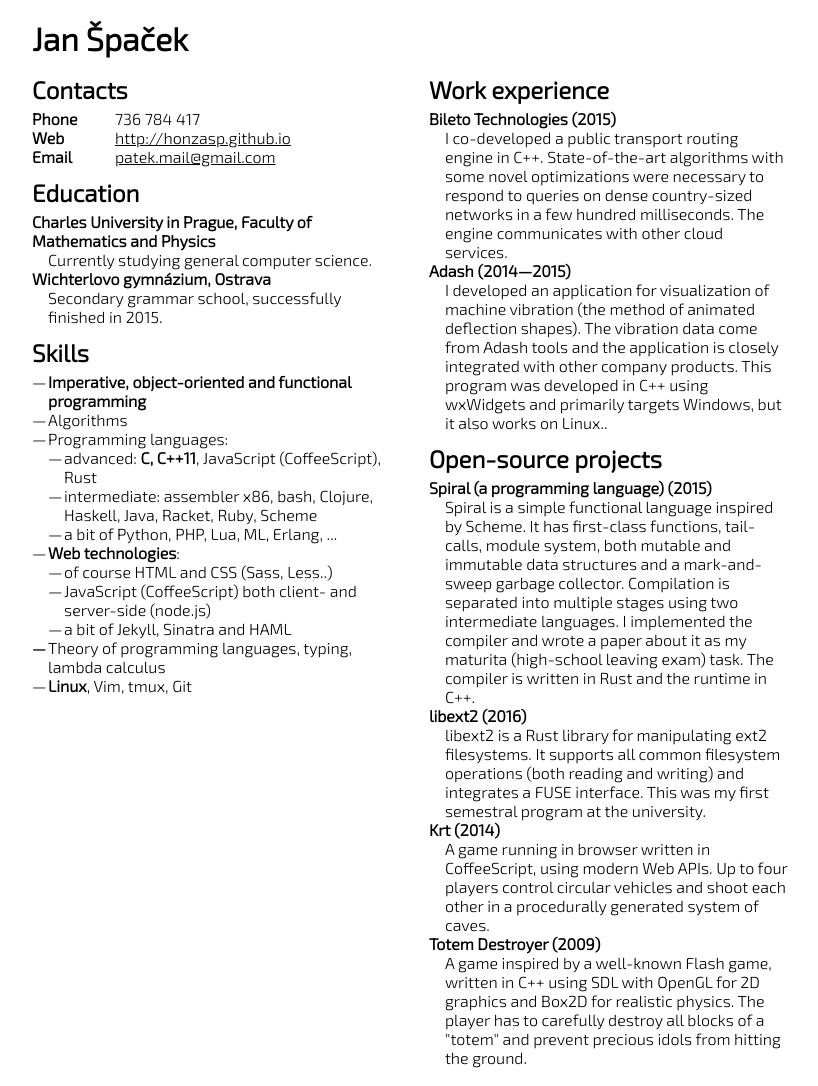
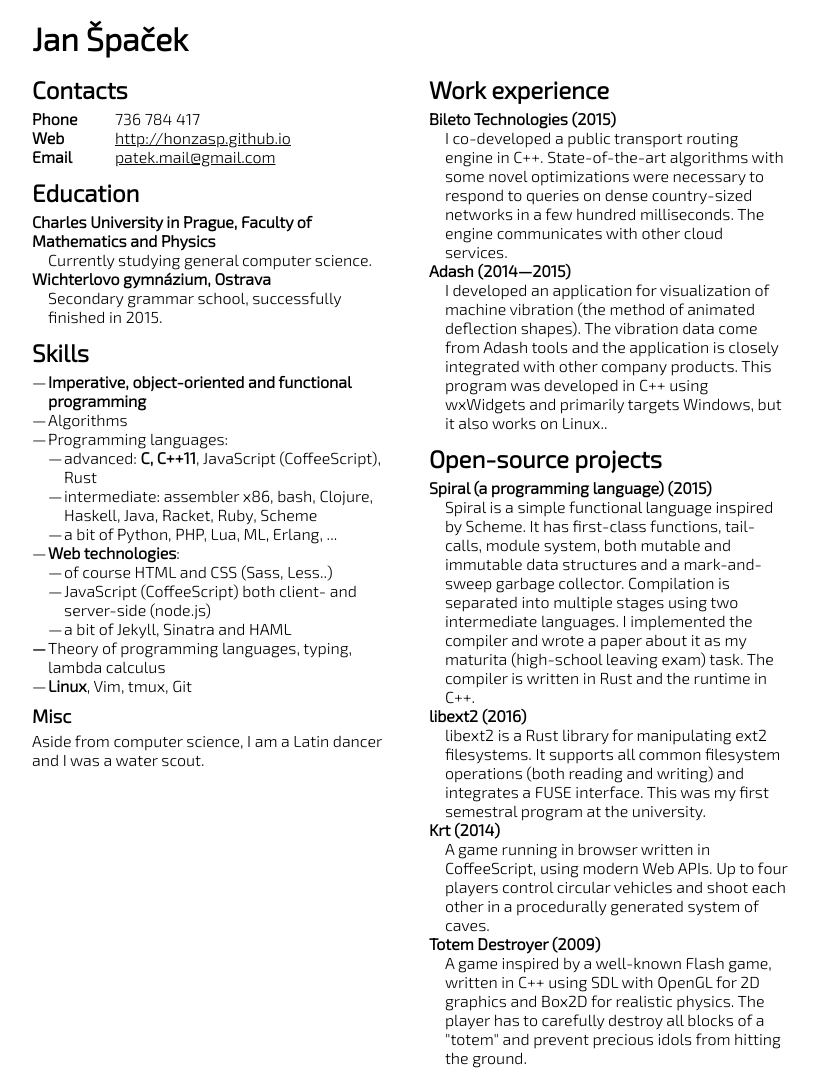
Before and after one commit to honzasp/honzasp.github.io, a Jekyll site: the page cv/index.html, which Jekyll copies as it is, in a window 1280 px wide. Shown: the whole page, without its empty margins (230-1048 px from the left). Built offline with Jekyll 4.4.1, drawn with Linux system fonts in a browser that asks for light colours.

Commit message:
Add a misc paragraph to CV

```diff
--- a/cv/index.html
+++ b/cv/index.html
@@ -63,6 +63,10 @@
             calculus</li>
             <li><strong>Linux</strong>, Vim, tmux, Git</li>
           </ul>
+
+          <h3>Misc</h3>
+          <p>Aside from computer science, I am a Latin dancer and I was a
+          water scout.</p>
         </div>
 
         <div class="right-column">
```
